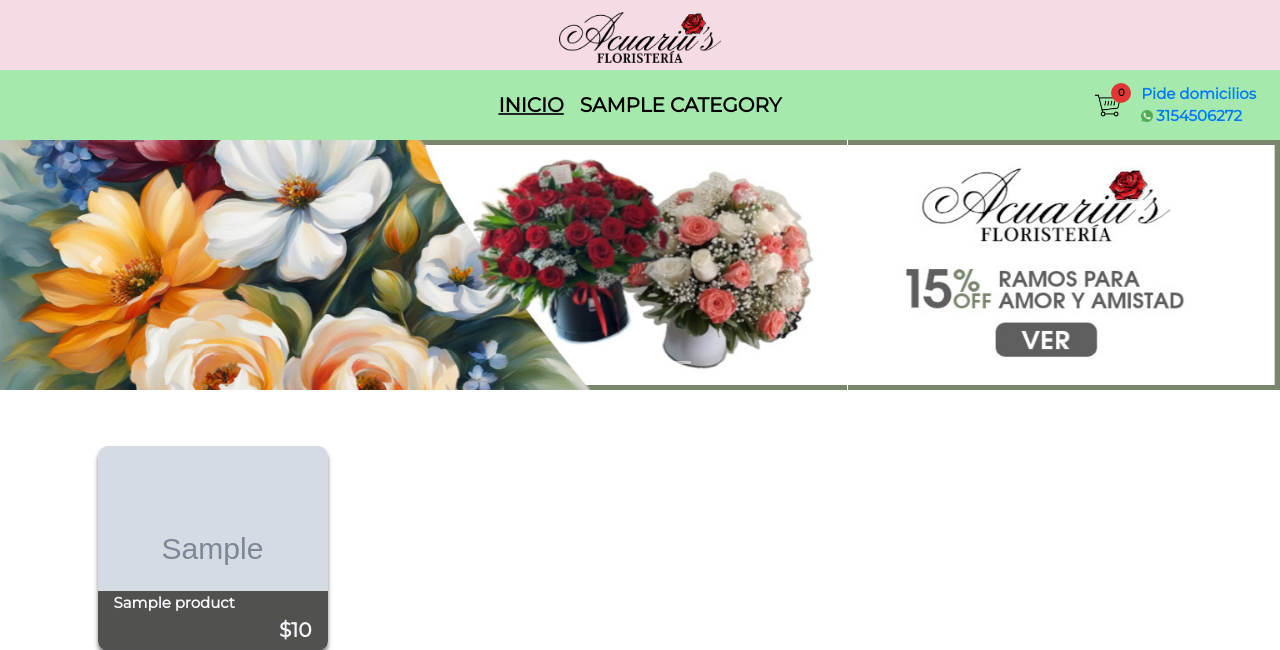
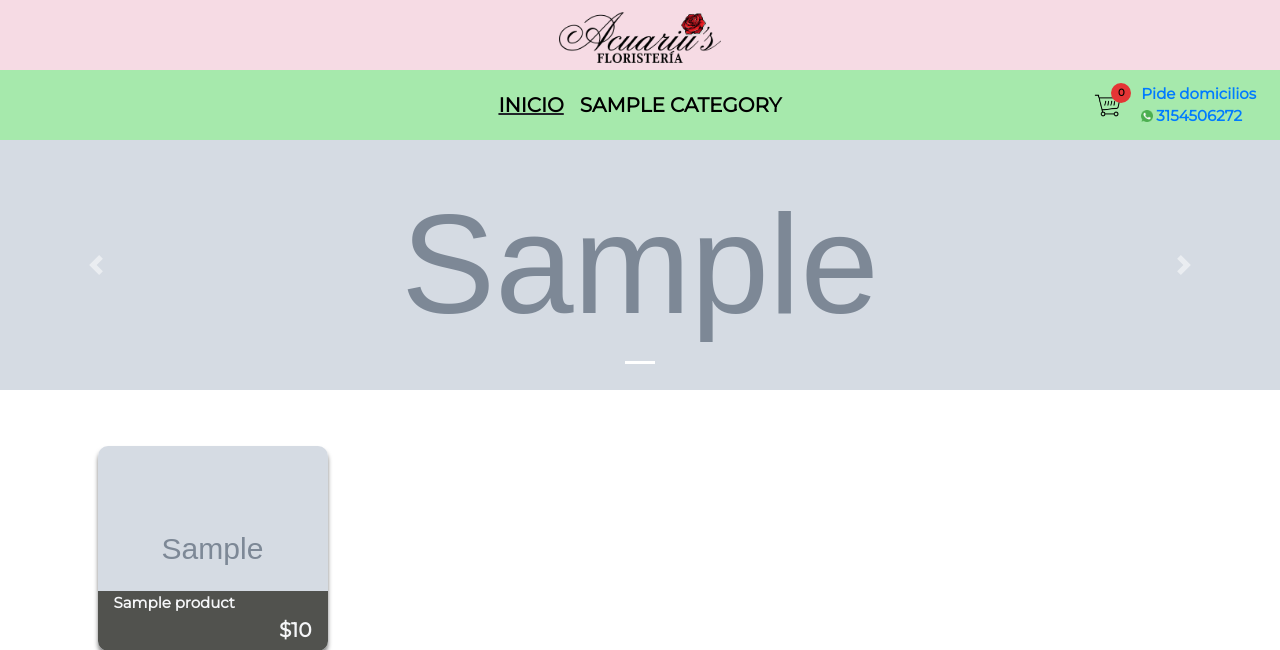
Before and after one commit to kabutoblanco/acuarius, a Django app: page / in a window 1280 px wide. Shown: the top 650 px of the page. Run offline with Django 4.2, Linux system fonts and the light colour scheme; tables that the repository leaves empty hold one stand-in row (values such as "Sample post"); grey boxes marked "Sample" are stand-in pictures; some libraries are stand-ins or nearby versions.

Commit message:
add banners bd

```diff
--- a/ecommerce/models.py
+++ b/ecommerce/models.py
@@ -11,6 +11,19 @@ STATUS_ORDER = ((1, _("RECEIVED")), (2, _("SENDED")), (3, _("DELIVERED")))
 STATUS_PAYMENT = ((1, _("PENDING")), (2, _("APPROVADED")), (3, _("CANCELED")))
 
 # Create your models here.
+class Banner(models.Model):
+    name = models.CharField(max_length=125, verbose_name="Nombre")
+    img_small = models.ImageField(upload_to='images/banners/', null=True, blank=True, verbose_name='Imagen pequeña')
+    img_large = models.ImageField(upload_to='images/banners/', null=True, blank=True, verbose_name='Imagen grande')
+
+    class Meta:
+        verbose_name = 'Banner'
+        verbose_name_plural= 'Banners'
+
+    def __str__(self) -> str:
+        return '[{}] - {}'.format(self.id, self.name)
+
+
 class Customer(models.Model):
     uid_device = models.CharField(null=True, blank=True, unique=True, max_length=120, verbose_name='UID')
     email = models.EmailField(null=True, blank=True, unique=True, verbose_name='Correo')
--- a/ecommerce/templates/home.html
+++ b/ecommerce/templates/home.html
@@ -1,24 +1,21 @@
 {% extends "base.html" %}
+{% load static %}
 
 {% block content %}
     {% include 'navbar.html' %}
     <section>
         <div id="carouselExampleIndicators" class="carousel slide" data-ride="carousel">
             <ol class="carousel-indicators">
-              <li data-target="#carouselExampleIndicators" data-slide-to="0" class="active"></li>
-              <li data-target="#carouselExampleIndicators" data-slide-to="1"></li>
-              <li data-target="#carouselExampleIndicators" data-slide-to="2"></li>
+              {% for banner in banners %}
+                <li data-target="#carouselExampleIndicators" data-slide-to="{{forloop.counter0}}" class="{% if forloop.counter0 == 0 %} active {% endif %}"></li>
+              {% endfor %}
             </ol>
-            <div class="carousel-inner">
-              <div class="carousel-item active">
-                <img class="d-block w-100" height="250px" src="/static/img/banner1.jpg" alt="First slide">
-              </div>
-              <div class="carousel-item">
-                <img class="d-block w-100" height="250px" src="/static/img/banner1.jpg" alt="Second slide">
-              </div>
-              <div class="carousel-item">
-                <img class="d-block w-100" height="250px" src="/static/img/banner1.jpg" alt="Third slide">
-              </div>
+            <div id="carousel-inner" class="carousel-inner">
+              {% for banner in banners %}
+                <div class="carousel-item d-flex justify-content-center {% if forloop.counter0 == 0 %} active {% endif %}">
+                  <img class="d-block w-100 img-banner" height="250px" style="max-width: 1440px;" src=/media{{banner.img_large}} src_large=/media/{{banner.img_large}} src_small=/media/{{banner.img_small}} alt="{{forloop.counter0}}_{{banner.name}}">
+                </div>
+              {% endfor %}
             </div>
             <a class="carousel-control-prev" href="#carouselExampleIndicators" role="button" data-slide="prev">
               <span class="carousel-control-prev-icon" aria-hidden="true"></span>
@@ -46,13 +43,16 @@
     <script>
       function handleResize() {
         var width = $(window).width();
-        console.log(width)
-        if (width <= 520)
-          $(".d-block").attr('src', '/static/img/banner11.jpg')
-        else
-          $(".d-block").attr('src', '/static/img/banner1.jpg')
+        var banners = $(".img-banner");
+        banners.each((index, element) => {
+          if (width <= 766)
+            $(element).attr('src', $(element).attr("src_small"))
+          else
+            $(element).attr('src', $(element).attr("src_large"))
+        });
+
       }
-
+      window.addEventListener("load", handleResize);
       $(window).resize(handleResize);
     </script>
 {% endblock %}
--- a/ecommerce/views.py
+++ b/ecommerce/views.py
@@ -8,7 +8,7 @@ import uuid
 import json
 from datetime import datetime, timedelta
 
-from .models import Customer, Product, CartProduct, Payment, Order, OrderProduct
+from .models import Customer, Product, CartProduct, Payment, Order, OrderProduct, Banner
 
 from .services import get_token_epayco, payment_pse, get_banks as get_banks_api, get_client_ip
 
@@ -22,13 +22,21 @@ class MainListView(ListView):
     template_name = 'home.html'
     queryset = Product.objects.filter(type_product=1)
 
+    def get_context_data(self, **kwargs):
+        context = super().get_context_data(**kwargs)
+
+        queryset_banner = Banner.objects.all()
+
+        context['banners'] = queryset_banner
+
+        return context
+
 
 class CategoryListView(ListView):
     context_object_name = 'product_list'
     template_name = 'category.html'
 
     def get_queryset(self):
-        print(self.request.session)
         category = self.kwargs['category']
         queryset = Product.objects.filter(categories__path=category)
         return queryset
```
Also changed, not shown: ecommerce/admin.py (+14 -0 lines), ecommerce/migrations/0002_banner.py (added), ecommerce/migrations/0003_alter_banner_img_large_alter_banner_img_small.py (added), ecommerce/migrations/0004_alter_banner_img_large_alter_banner_img_small.py (added).
